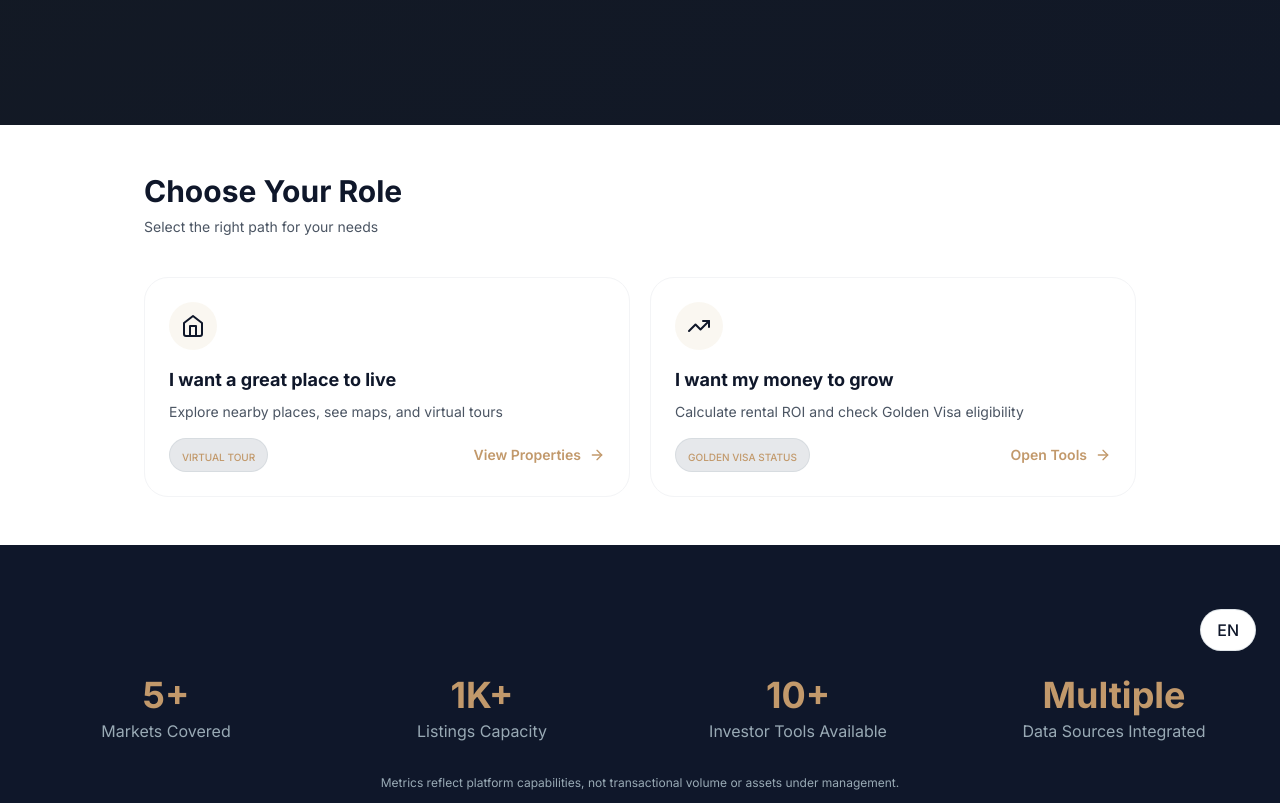
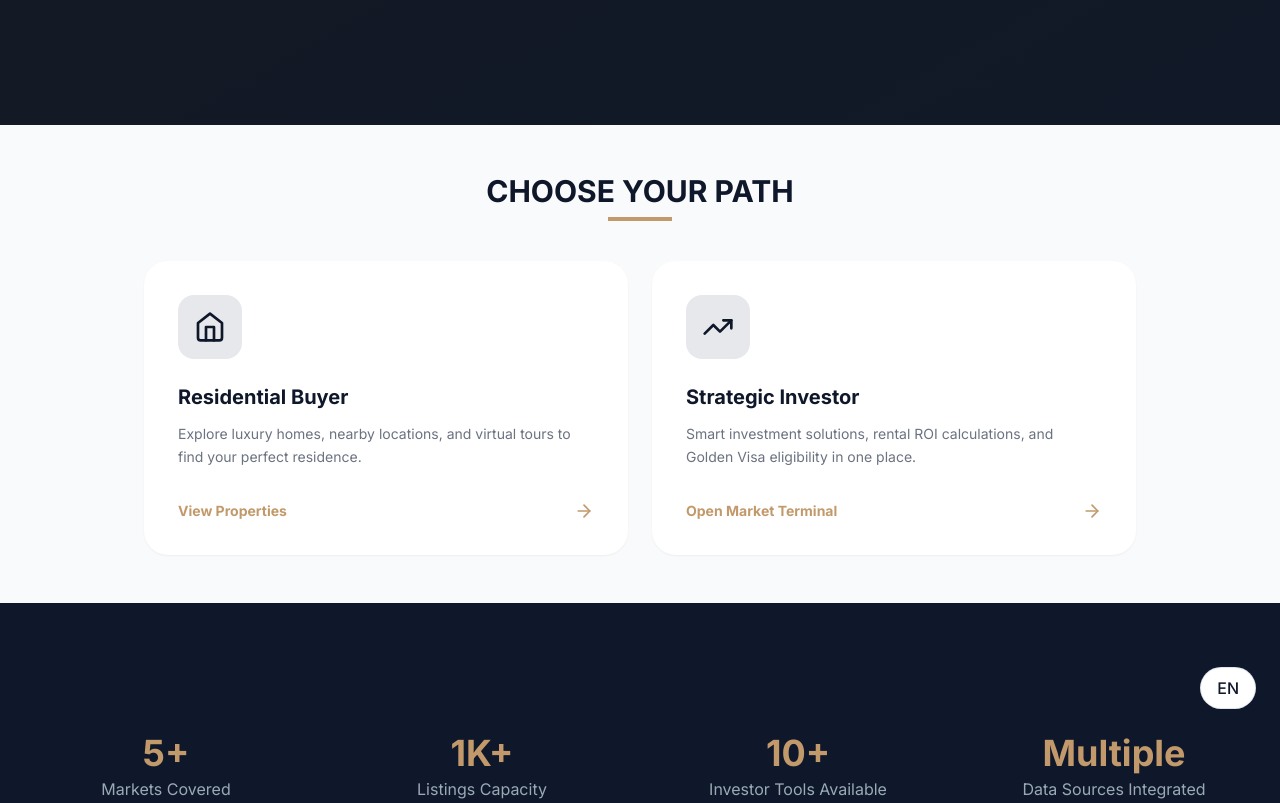
Before and after one commit to fazetdev/baytelitet, a Next.js app: page / in a window 1280 px wide. Shown: the part 680-1483 px from the top of the page. Built offline with nearby package versions, Linux system fonts and the light colour scheme.

Commit message:
design: implement fixed containers with clear borders for ChooseRole

```diff
--- a/app/home/components/ChooseRole.tsx
+++ b/app/home/components/ChooseRole.tsx
@@ -1,85 +1,92 @@
 'use client';
 
-import { FC } from 'react';
-import Link from 'next/link';
+import { FC, useState } from 'react';
 import { Home, TrendingUp, ArrowRight } from 'lucide-react';
+import MarketTools from './market-tools/MarketTools';
 
 interface ChooseRoleProps {
   lang?: 'en' | 'ar';
 }
 
 const ChooseRole: FC<ChooseRoleProps> = ({ lang = 'en' }): JSX.Element => {
+  const [showTools, setShowTools] = useState(false);
   const isRTL = lang === 'ar';
 
-  const roles = [
-    {
-      key: 'buyer',
-      title: isRTL ? 'أبحث عن منزل عائلي ممتاز' : 'I want a great place to live',
-      subtext: isRTL ? 'استكشف الأماكن القريبة، الخرائط، والجولات الافتراضية' : 'Explore nearby places, see maps, and virtual tours',
-      icon: Home,
-      cta: isRTL ? 'عرض العقارات' : 'View Properties',
-      link: '/properties?role=buyer',
-      feature: isRTL ? 'جولة افتراضية' : 'Virtual Tour',
-    },
-    {
-      key: 'investor',
-      title: isRTL ? 'أريد نمو أموالي' : 'I want my money to grow',
-      subtext: isRTL ? 'احسب عائد الإيجار وتحقق من أهلية الفيزا الذهبية' : 'Calculate rental ROI and check Golden Visa eligibility',
-      icon: TrendingUp,
-      cta: isRTL ? 'فتح الأدوات' : 'Open Tools',
-      link: '/market-tools',
-      feature: isRTL ? 'حالة الفيزا الذهبية' : 'Golden Visa Status',
-    },
-  ];
-
   return (
-    <section className="py-12 bg-white" dir={isRTL ? 'rtl' : 'ltr'}>
+    <section className="py-12 bg-[#F9FAFB]" dir={isRTL ? 'rtl' : 'ltr'}>
       <div className="max-w-5xl mx-auto px-4">
-        <div className="mb-10">
+        <div className="mb-10 text-center">
           <h2 className="text-3xl font-bold text-bayt-dark mb-2">
-            {isRTL ? 'اختر دورك' : 'Choose Your Role'}
+            {isRTL ? 'اختر مسارك' : 'CHOOSE YOUR PATH'}
           </h2>
-          <p className="text-gray-600 text-sm">
-            {isRTL ? 'اختر المسار المناسب لاحتياجاتك' : 'Select the right path for your needs'}
-          </p>
+          <div className="w-16 h-1 bg-bayt-warm mx-auto"></div>
         </div>
 
-        <div className="grid grid-cols-1 md:grid-cols-2 gap-5">
-          {roles.map((role) => {
-            const Icon = role.icon;
-            return (
-              <Link
-                key={role.key}
-                href={role.link}
-                className="group flex flex-col p-6 rounded-2xl border border-gray-100 hover:border-bayt-warm hover:shadow-md transition-all duration-300 bg-white"
-              >
-                <div className="mb-4 p-3 rounded-full bg-bayt-warm/10 w-12 h-12 flex items-center justify-center group-hover:scale-110 transition-transform">
-                  <Icon className="w-6 h-6 text-bayt-dark" />
-                </div>
+        <div className="grid grid-cols-1 md:grid-cols-2 gap-6">
+          {/* BUYER CONTAINER */}
+          <a
+            href="/properties?role=buyer"
+            className="group flex flex-col p-8 rounded-2xl border-2 border-white bg-white shadow-sm hover:border-bayt-warm hover:shadow-md transition-all duration-300"
+          >
+            <div className="mb-6 p-4 rounded-xl bg-bayt-light w-fit group-hover:bg-bayt-warm/10 transition-colors">
+              <Home className="w-8 h-8 text-bayt-dark" />
+            </div>
+            <h3 className="font-bold text-xl text-bayt-dark mb-3">
+              {isRTL ? 'أبحث عن منزل عائلي' : 'Residential Buyer'}
+            </h3>
+            <p className="text-gray-500 text-sm leading-relaxed mb-8">
+              {isRTL
+                ? 'استكشف المنازل الفاخرة، المواقع القريبة، والجولات الافتراضية للعثور على منزلك المثالي.'
+                : 'Explore luxury homes, nearby locations, and virtual tours to find your perfect residence.'}
+            </p>
+            <div className="mt-auto flex items-center justify-between text-bayt-warm font-bold text-sm">
+              <span>{isRTL ? 'عرض العقارات' : 'View Properties'}</span>
+              <ArrowRight className={`w-5 h-5 ${isRTL ? 'rotate-180' : ''}`} />
+            </div>
+          </a>
 
-                <h3 className="font-bold text-lg text-bayt-dark mb-2">
-                  {role.title}
-                </h3>
-                <p className="text-gray-600 text-sm mb-4 flex-grow">
-                  {role.subtext}
-                </p>
+          {/* INVESTOR CONTAINER */}
+          <button
+            onClick={() => setShowTools(!showTools)}
+            className={`group flex flex-col p-8 rounded-2xl border-2 transition-all duration-300 shadow-sm hover:shadow-md text-start ${
+              showTools ? 'border-bayt-warm bg-white' : 'border-white bg-white hover:border-bayt-warm'
+            }`}
+          >
+            <div className="mb-6 p-4 rounded-xl bg-bayt-light w-fit group-hover:bg-bayt-warm/10 transition-colors">
+              <TrendingUp className="w-8 h-8 text-bayt-dark" />
+            </div>
+            <h3 className="font-bold text-xl text-bayt-dark mb-3">
+              {isRTL ? 'أريد نمو أموالي' : 'Strategic Investor'}
+            </h3>
+            <p className="text-gray-500 text-sm leading-relaxed mb-8">
+              {isRTL
+                ? 'حلول استثمارية ذكية، حساب عائد الإيجار، والتحقق من أهلية الفيزا الذهبية في مكان واحد.'
+                : 'Smart investment solutions, rental ROI calculations, and Golden Visa eligibility in one place.'}
+            </p>
+            <div className="mt-auto flex items-center justify-between text-bayt-warm font-bold text-sm w-full">
+              <span>{isRTL ? 'فتح الأدوات الاستثمارية' : 'Open Market Terminal'}</span>
+              <ArrowRight className={`w-5 h-5 transition-transform ${showTools ? 'rotate-90' : (isRTL ? 'rotate-180' : '')}`} />
+            </div>
+          </button>
+        </div>
 
-                <div className="flex items-center justify-between mt-auto">
-                  <div className="px-3 py-1 rounded-full bg-bayt-light border border-bayt-cool/20">
-                    <span className="text-[10px] font-medium text-bayt-warm uppercase">
-                      {role.feature}
-                    </span>
-                  </div>
-                  <div className="flex items-center gap-2 text-sm font-semibold text-bayt-warm group-hover:translate-x-1 transition-transform">
-                    <span>{role.cta}</span>
-                    <ArrowRight className={`w-4 h-4 ${isRTL ? 'rotate-180' : ''}`} />
-                  </div>
-                </div>
-              </Link>
-            );
-          })}
-        </div>
+        {/* MARKET TOOLS REVEAL */}
+        {showTools && (
+          <div className="mt-12 pt-12 border-t border-gray-200 animate-fadeIn">
+             <MarketTools />
+          </div>
+        )}
       </div>
+
+      <style jsx global>{`
+        @keyframes fadeIn {
+          from { opacity: 0; transform: translateY(20px); }
+          to { opacity: 1; transform: translateY(0); }
+        }
+        .animate-fadeIn {
+          animation: fadeIn 0.6s cubic-bezier(0.16, 1, 0.3, 1);
+        }
+      `}</style>
     </section>
   );
 };
```
